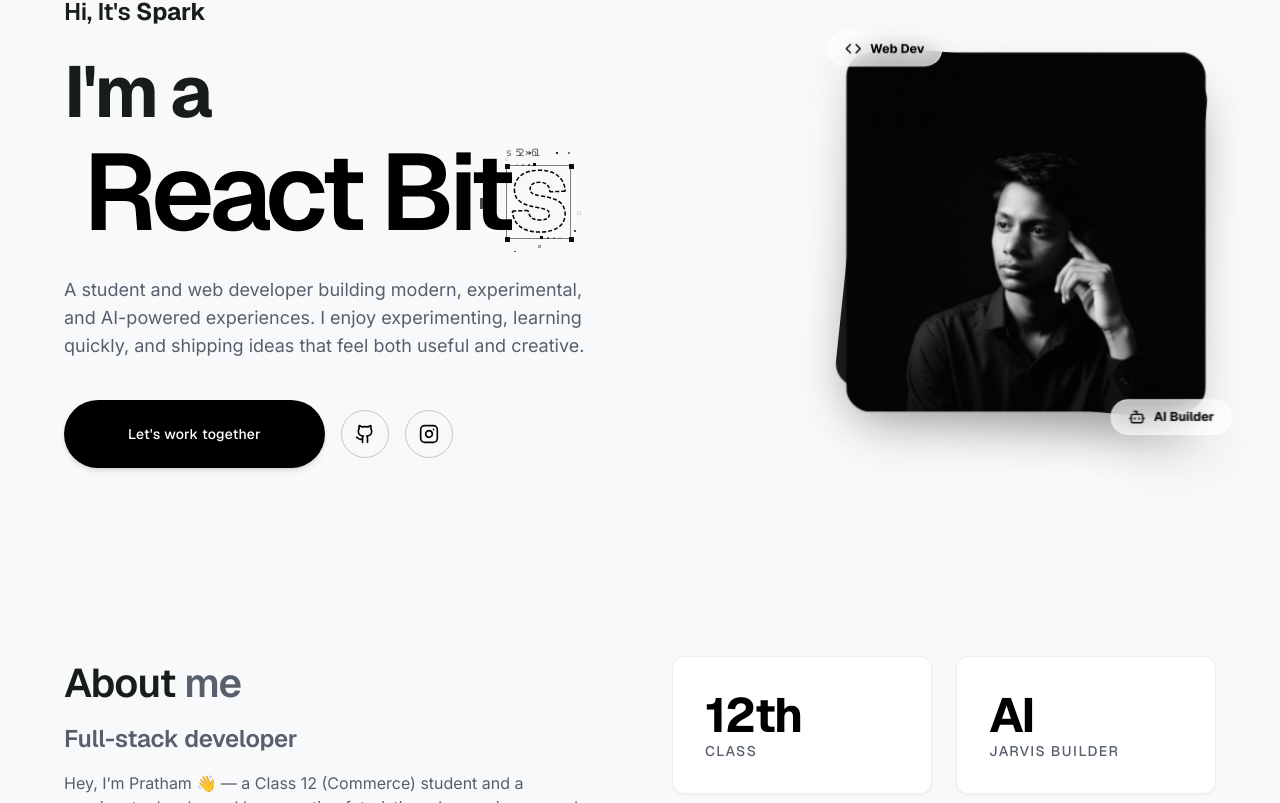
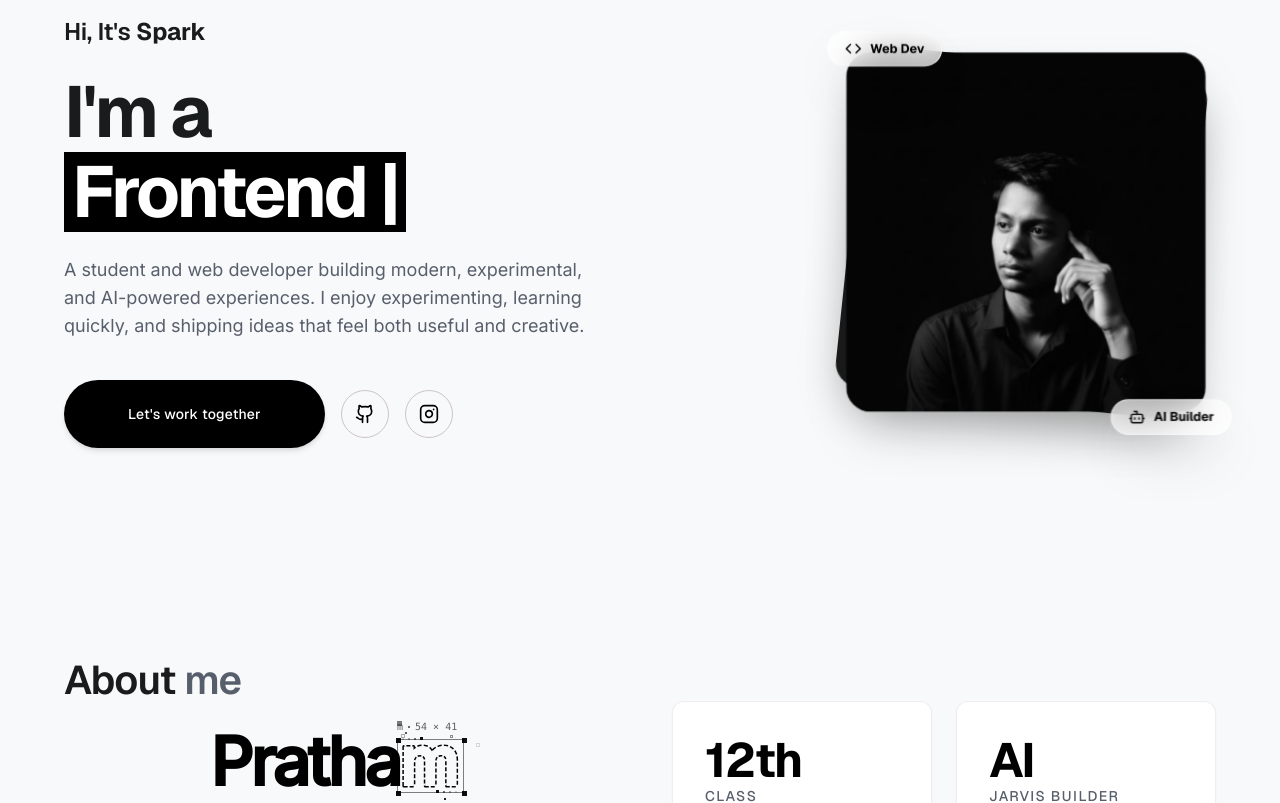
Before and after one commit to spark16x/portfolio, a React (Vite) app: page / in a window 1280 px wide. Shown: the part 197-1000 px from the top of the page. Built offline with nearby package versions, Linux system fonts and the light colour scheme.

Commit message:
Move TechText component from Hero to About
Co-authored-by: spark16x <163551815+spark16x@users.noreply.github.com>

```diff
--- a/src/components/About.tsx
+++ b/src/components/About.tsx
@@ -1,3 +1,4 @@
+import TechText from './TechText';
 import React from 'react';
 import TiltCard from './TiltCard';
 import { Rocket } from 'lucide-react';
@@ -10,6 +11,19 @@ export default function About() {
           <h2 className="font-headline-lg text-headline-lg">
             About <span className="text-secondary">me</span>
           </h2>
+          <div className="my-2" style={{ width: '100%', height: '80px', position: 'relative' }}>
+            <TechText
+              text="Pratham"
+              fontWeight={600}
+              fontSize={70}
+              reveal="letter"
+              dashLength={4}
+              dashGap={2}
+              specks={15}
+              color="#000000"
+              accentColor="#000000"
+            />
+          </div>
           <h3 className="font-headline-md text-headline-md text-secondary">Full-stack developer</h3>
           <p className="font-body-md text-body-md text-secondary mt-4">
             Hey, I’m Pratham 👋 — a Class 12 (Commerce) student and a passionate developer. I love creating futuristic web experiences and currently I’m building my own JARVIS-inspired AI assistant.
--- a/src/components/Hero.tsx
+++ b/src/components/Hero.tsx
@@ -1,5 +1,4 @@
 import React, { useState, useEffect } from 'react';
-import TechText from './TechText';
 import Typewriter from './Typewriter';
 import MagneticButton from './MagneticButton';
 import { Code, Bot, Github, Instagram } from 'lucide-react';
@@ -57,22 +56,10 @@ export default function Hero() {
         <p className="font-headline-md text-headline-md">
           Hi, It's <span className="font-bold">Spark</span>
         </p>
-        <div className="font-display-xl-mobile md:font-display-xl text-display-xl-mobile md:text-display-xl max-w-2xl leading-tight">
+        <h1 className="font-display-xl-mobile md:font-display-xl text-display-xl-mobile md:text-display-xl max-w-2xl leading-tight">
           I'm a <br />
-          <div style={{ width: '100%', height: '120px', position: 'relative' }}>
-            <TechText
-              text="React Bits"
-              fontWeight={600}
-              fontSize={150}
-              reveal="letter"
-              dashLength={4}
-              dashGap={2}
-              specks={15}
-              color="#000000"
-              accentColor="#000000"
-            />
-          </div>
-        </div>
+          <Typewriter />
+        </h1>
         <p className="font-body-lg text-body-lg text-secondary max-w-xl">
           A student and web developer building modern, experimental, and AI-powered experiences. I enjoy experimenting, learning quickly, and shipping ideas that feel both useful and creative.
         </p>
```
Also changed, not shown: 1 other file (tests, documents, lock files or other folders).
